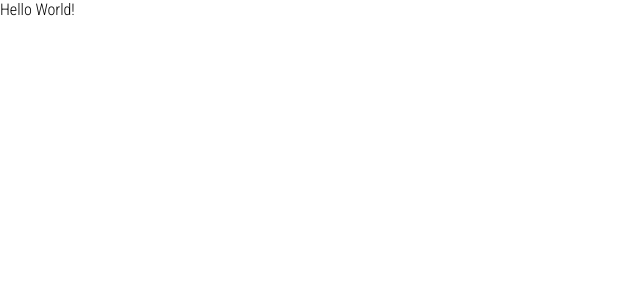
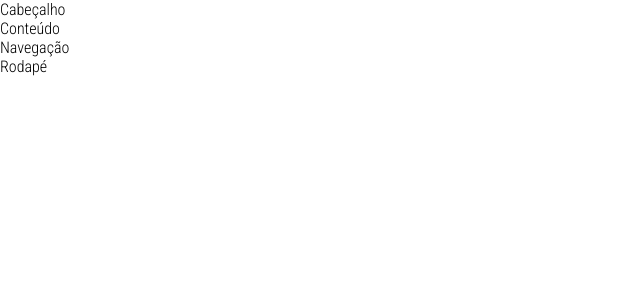
Before and after one commit to elisoaresr/challenge-unicad, a React (Create React App) app in the folder frontend/: page / in a window 1280 px wide. Shown: the top 300 px of the page, without its empty margins (0-640 px from the left). Built offline with nearby package versions, Linux system fonts and the light colour scheme.

Commit message:
Web Application

```diff
--- a/frontend/package.json
+++ b/frontend/package.json
@@ -10,8 +10,10 @@
     "@types/node": "^12.12.51",
     "@types/react": "^16.9.43",
     "@types/react-dom": "^16.9.8",
+    "@types/react-router-dom": "^5.1.5",
     "react": "^16.13.1",
     "react-dom": "^16.13.1",
+    "react-router-dom": "^5.2.0",
     "react-scripts": "3.4.1",
     "typescript": "^3.7.5"
   },
--- a/frontend/src/App.tsx
+++ b/frontend/src/App.tsx
@@ -1,12 +1,17 @@
 import React from 'react';
+import { BrowserRouter } from 'react-router-dom';
+
 import './App.css';
 
-import Home from './components/pages/Home/index';
+import Nav from './components/template/Nav';
+import Main from './components/template/Main';
+import Footer from './components/template/Footer';
 
-function App() {
-  return (
-    <Home />
-  );
-}
-
-export default App;
+export default (props: any) =>
+  <BrowserRouter>
+    <div className="app">
+      <Main />
+      <Nav />
+      <Footer />
+    </div>
+  </BrowserRouter>
--- a/frontend/src/components/pages/Home/index.tsx
+++ /dev/null
@@ -1,14 +0,0 @@
-import React from 'react';
-import './styles.css';
-
-const Home = () => {
-  return(
-    <div id="container">
-      <header className="header">
-        Hello World!
-      </header>
-    </div>
-  );
-}
-
-export default Home;
--- /dev/null
+++ b/frontend/src/components/template/Footer.tsx
@@ -0,0 +1,12 @@
+import React from 'react'
+import './Footer.css';
+
+const Footer = () => {
+  return (
+    <footer className="footer">
+      Rodapé
+    </footer>
+  );
+}
+
+export default Footer;
--- /dev/null
+++ b/frontend/src/components/template/Header.tsx
@@ -0,0 +1,12 @@
+import React from 'react';
+import './Header.css';
+
+const Header = () => {
+  return (
+    <header className="header">
+      Cabeçalho
+    </header>
+  );
+}
+
+export default Header;
--- /dev/null
+++ b/frontend/src/components/template/Main.tsx
@@ -0,0 +1,17 @@
+import React from 'react';
+import './Main.css';
+
+import Header from './Header';
+
+const Main = () => {
+  return (
+    <React.Fragment>
+      <Header />
+      <main className="content">
+        Conteúdo
+      </main>
+    </React.Fragment>
+  );
+}
+
+export default Main;
--- /dev/null
+++ b/frontend/src/components/template/Nav.tsx
@@ -0,0 +1,12 @@
+import React from 'react';
+import './Nav.css';
+
+const Nav = () => {
+  return (
+    <aside className="menu-area">
+      Navegação
+    </aside>
+  );
+}
+
+export default Nav;
```
Also changed, not shown: frontend/src/components/assets/unicad-logo.svg (added), frontend/src/components/template/Footer.css (added), frontend/src/components/template/Header.css (added), frontend/src/components/template/Main.css (added), frontend/src/components/template/Nav.css (added).
